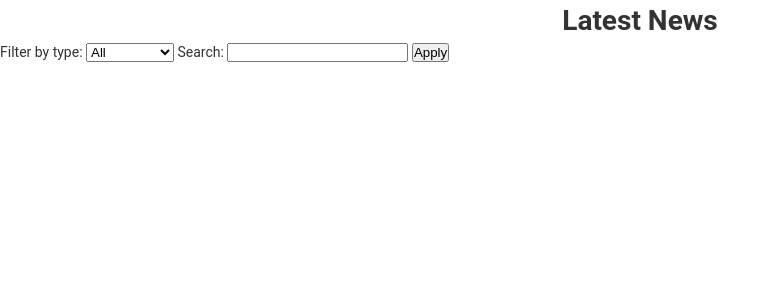
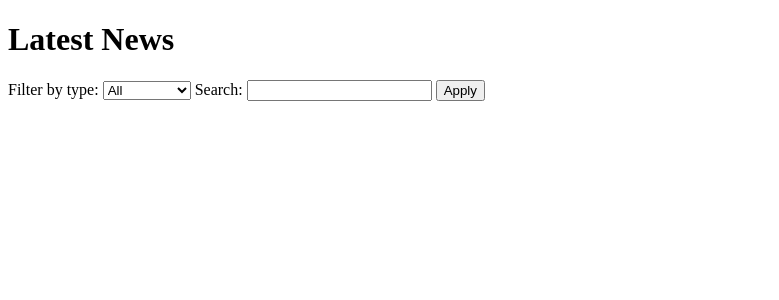
Before and after one commit to Eazyisreal/Hacker-News-API-Client, a Django app: page / in a window 1280 px wide. Shown: the top 300 px of the page, without its empty margins (0-779 px from the left). Run offline with Django 4.2, Linux system fonts and the light colour scheme; data that the repository does not hold is empty.

Commit message:
Chore: checked that all folders are good for submission

```diff
--- a/news/items/static/css/style.css
+++ /dev/null
@@ -1,68 +0,0 @@
-*{
-    margin: 0;
-    padding: 0;
-    box-sizing: border-box;
-}
-
-body{
-    background-color: #fff;
-    font-family: 'Roboto', sans-serif;
-    font-size: 14px;
-    color: #333;
-    line-height: 1.5;
-    -webkit-font-smoothing: antialiased;
-    -moz-osx-font-smoothing: grayscale;
-}
-
-.header{
-    display: flex;
-    justify-content: center;
-    align-items: center;
-}
-
-/* Base styles for the news list and details templates */
-
-.news-item {
-  margin: 20px;
-  padding: 20px;
-  border: 1px solid #ccc;
-  border-radius: 5px;
-}
-
-.news-title {
-  font-size: 24px;
-  font-weight: bold;
-  margin-bottom: 10px;
-}
-
-.news-details {
-  margin-bottom: 20px;
-}
-
-.news-url {
-  color: #333;
-  text-decoration: none;
-  font-size: 16px;
-  font-weight: bold;
-}
-
-.news-url:hover {
-  color: #0074d9;
-}
-
-/* Styles for the news list template */
-
-.news-list {
-  display: flex;
-  flex-wrap: wrap;
-}
-
-/* Styles for the news details template */
-
-.news-children {
-  margin-top: 20px;
-}
-
-.news-child {
-  margin-bottom: 10px;
-}
--- a/news/items/templates/news_list.html
+++ b/news/items/templates/news_list.html
@@ -1,4 +1,3 @@
-{% load static %}
 
 <!DOCTYPE html>
 <html lang="en">
@@ -6,7 +5,6 @@
     <meta charset="UTF-8">
     <meta http-equiv="X-UA-Compatible" content="IE=edge">
     <meta name="viewport" content="width=device-width, initial-scale=1.0">
-    <link rel="stylesheet" href="{% static 'css/style.css' %}">
     <title>News</title>
 </head>
 <body>
```
Also changed, not shown: news/items/templates/news_detail.html (+11 -0 lines).
